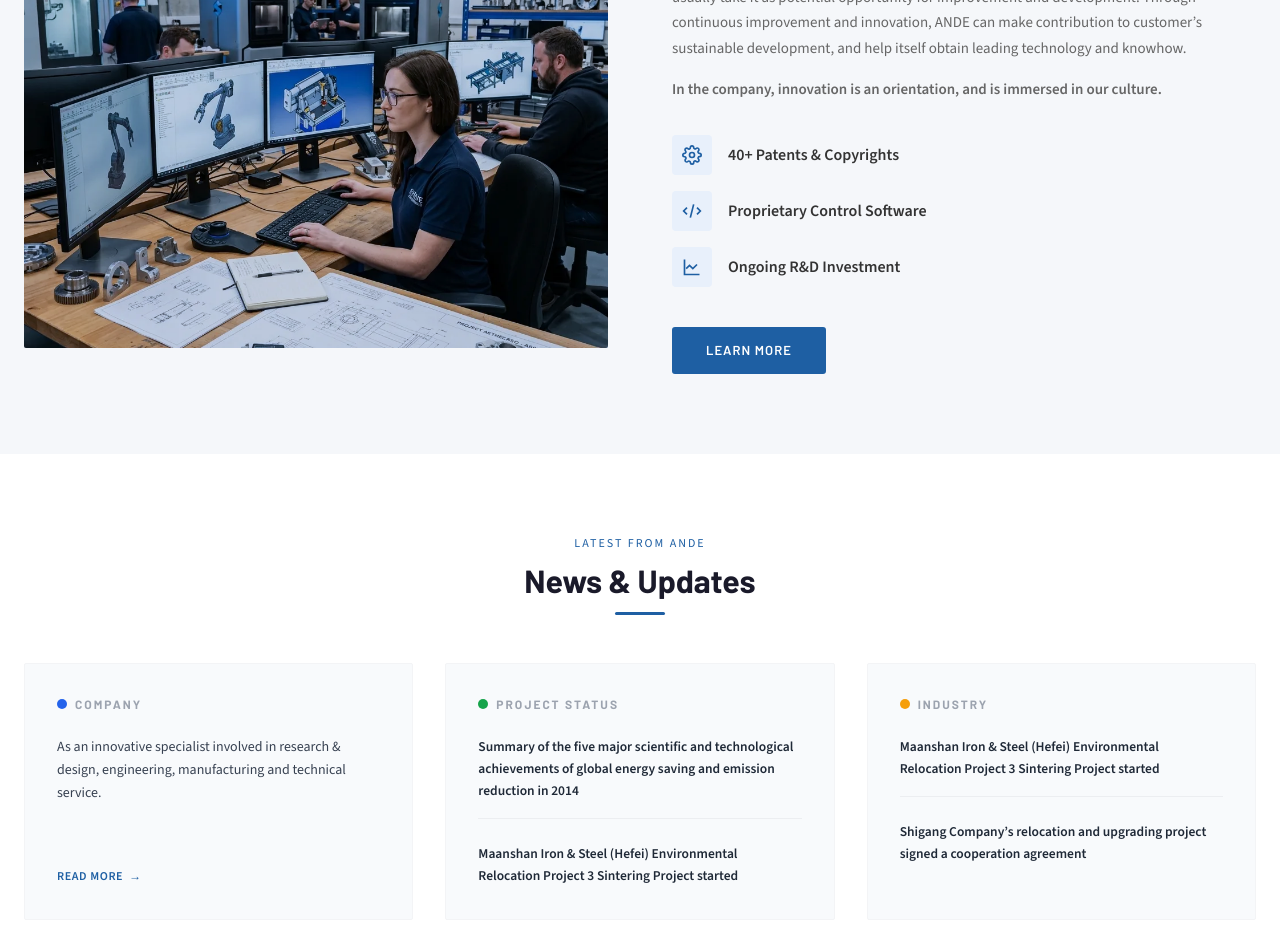
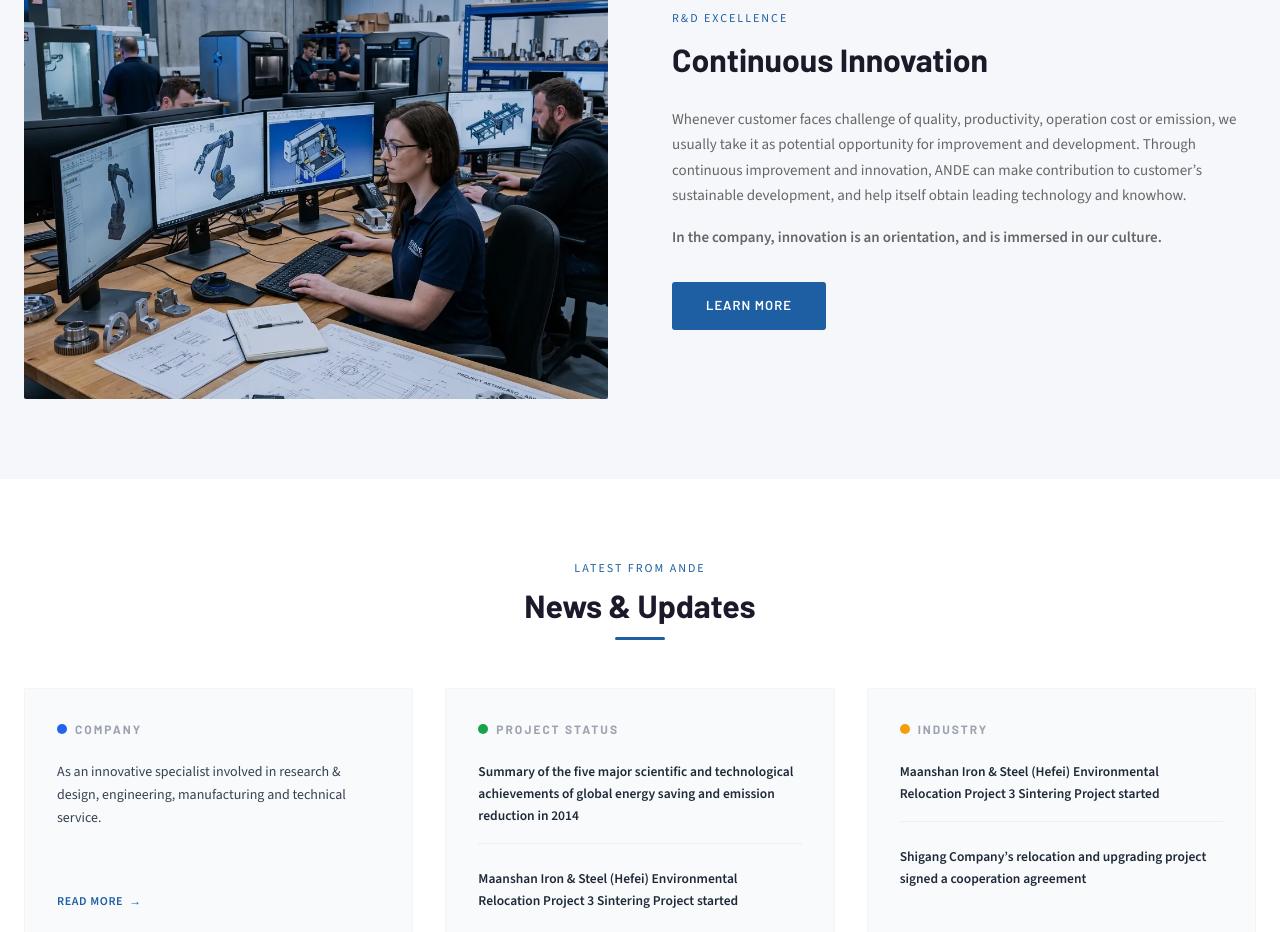
Before and after one commit to royal300/ande_industry, a React (Vite) app: page / in a window 1280 px wide. Shown: the part 3280-4212 px from the top of the page. Built offline with nearby package versions, Linux system fonts and the light colour scheme.

Commit message:
style: fix track record image height consistency and remove innovation list points

```diff
--- a/src/pages/home/HomePage.jsx
+++ b/src/pages/home/HomePage.jsx
@@ -270,7 +270,7 @@ function PerformanceSection() {
             style={{ opacity: fadeState === 'in' ? 1 : 0 }}
           >
             {/* Left Image Area */}
-            <div className="w-full md:w-[280px] h-[200px] md:h-auto flex-shrink-0 rounded-sm bg-cover bg-center" style={{ backgroundImage: `url(${tabImages[activeTab]})` }}>
+            <div className="w-full md:w-[280px] h-[200px] flex-shrink-0 rounded-sm bg-cover bg-center" style={{ backgroundImage: `url(${tabImages[activeTab]})` }}>
             </div>
 
             {/* Right Project List */}
@@ -374,26 +374,6 @@ function InnovationSection() {
             In the company, innovation is an orientation, and is immersed in our culture.
           </p>
 
-          <div className="mb-10 space-y-4">
-            <div className="flex items-center gap-4">
-              <div className="w-[40px] h-[40px] bg-[#e8f0fb] rounded flex items-center justify-center flex-shrink-0">
-                <svg width="20" height="20" fill="none" stroke="#1e5fa3" viewBox="0 0 24 24" strokeWidth="2"><path d="M12 15a3 3 0 100-6 3 3 0 000 6z"/><path d="M19.4 15a1.65 1.65 0 00.33 1.82l.06.06a2 2 0 010 2.83 2 2 0 01-2.83 0l-.06-.06a1.65 1.65 0 00-1.82-.33 1.65 1.65 0 00-1 1.51V21a2 2 0 01-2 2 2 2 0 01-2-2v-.09A1.65 1.65 0 009 19.4a1.65 1.65 0 00-1.82.33l-.06.06a2 2 0 01-2.83 0 2 2 0 010-2.83l.06-.06a1.65 1.65 0 00.33-1.82 1.65 1.65 0 00-1.51-1H3a2 2 0 01-2-2 2 2 0 012-2h.09A1.65 1.65 0 004.6 9a1.65 1.65 0 00-.33-1.82l-.06-.06a2 2 0 010-2.83 2 2 0 012.83 0l.06.06a1.65 1.65 0 001.82.33H9a1.65 1.65 0 001-1.51V3a2 2 0 012-2 2 2 0 012 2v.09a1.65 1.65 0 001 1.51 1.65 1.65 0 001.82-.33l.06-.06a2 2 0 012.83 0 2 2 0 010 2.83l-.06.06a1.65 1.65 0 00-.33 1.82V9a1.65 1.65 0 001.51 1H21a2 2 0 012 2 2 2 0 01-2 2h-.09a1.65 1.65 0 00-1.51 1z"/></svg>
-              </div>
-              <span className="font-semibold text-[#333]">40+ Patents & Copyrights</span>
-            </div>
-            <div className="flex items-center gap-4">
-              <div className="w-[40px] h-[40px] bg-[#e8f0fb] rounded flex items-center justify-center flex-shrink-0">
-                <svg width="20" height="20" fill="none" stroke="#1e5fa3" viewBox="0 0 24 24" strokeWidth="2"><path d="M10 20l4-16m4 4l4 4-4 4M6 16l-4-4 4-4"/></svg>
-              </div>
-              <span className="font-semibold text-[#333]">Proprietary Control Software</span>
-            </div>
-            <div className="flex items-center gap-4">
-              <div className="w-[40px] h-[40px] bg-[#e8f0fb] rounded flex items-center justify-center flex-shrink-0">
-                <svg width="20" height="20" fill="none" stroke="#1e5fa3" viewBox="0 0 24 24" strokeWidth="2"><path d="M3 3v18h18"/><path d="M18 9l-5 5-4-4-4 4"/></svg>
-              </div>
-              <span className="font-semibold text-[#333]">Ongoing R&D Investment</span>
-            </div>
-          </div>
 
           <PrimaryButton label="LEARN MORE" href="/innovation" variant="filled" />
         </div>
```
